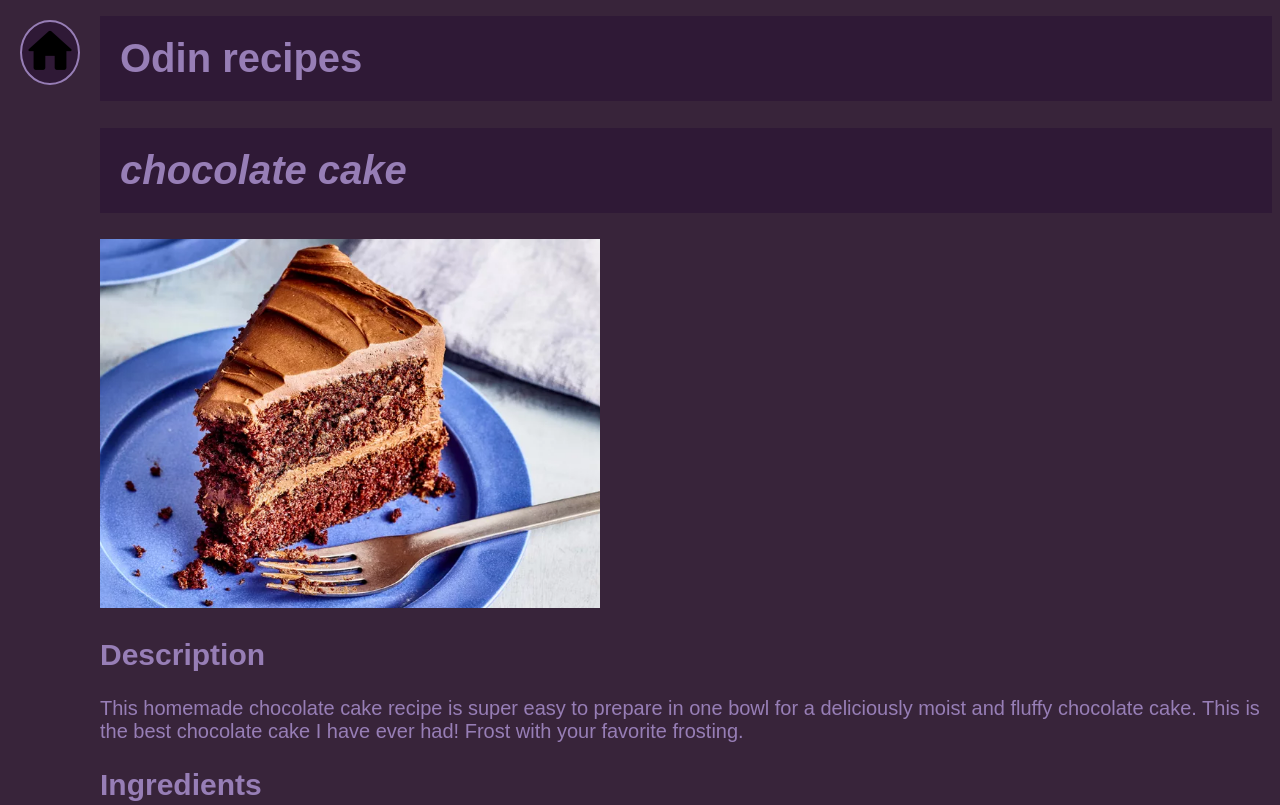
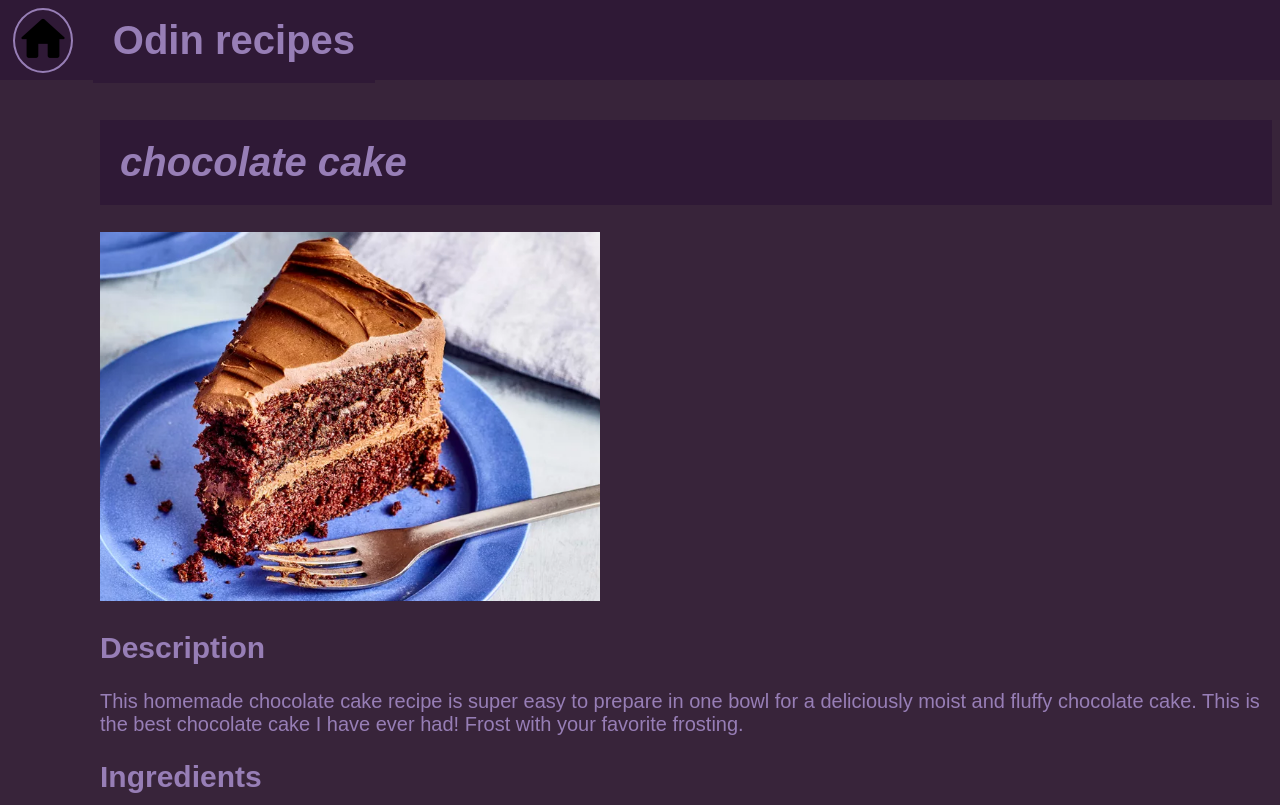
Before and after one commit to TabasKo0/recipes-site, a plain HTML site: page choco.html in a window 1280 px wide. Shown: the top 805 px of the page. Drawn offline with Linux system fonts and the light colour scheme.

Commit message:
put the home icon and the heading into one flex contaienr

```diff
--- a/choco.html
+++ b/choco.html
@@ -5,10 +5,12 @@
     <link rel="stylesheet" href="styles.css">
 </head>
 <body>
-    <div class="pic"><a href="index.html"><img src = "home.png" style="height:auto;width:50px;"></a></div>
-    <div class="flp"><h1>Odin recipes</h1></div>
+    <div class="con">
+        <div class="pic"><a href="index.html"><img src = "imgs/home.png" style="height:auto;width:50px;"></a></div>
+        <h1>Odin recipes</h1>
+    </div>
     <h1><strong><em>chocolate cake</em></strong></h1>
-    <img src="choco.jpg" height = 369 width = 500 alt="imagine chocolate cake">
+    <img src="imgs/choco.jpg" height = 369 width = 500 alt="imagine chocolate cake">
     <h2>Description</h2>
     <p>This homemade chocolate cake recipe is super easy to prepare in one bowl for a deliciously moist and fluffy chocolate cake. This is the best chocolate cake I have ever had! Frost with your favorite frosting.</p>
 
--- a/styles.css
+++ b/styles.css
@@ -4,6 +4,7 @@ body {
     font-size : 20px;
     color: #977eb6;
     margin-left : 100px;
+    margin-top: 120px;
 }
 
 h1 {
@@ -28,23 +29,34 @@ a:hover{
 ul {
     padding: 10;
     color: #977eb6;
+    margin-left: -50px;
 }
 .pic {
-    background-color: #2f1936;
+
     width: 50px;
     height: auto;
     border-radius: 50%;
     border: 2px solid #977eb6;
-    margin-left : -80px;
-    margin-top: 20px;
     padding: 3px;
 }
 li {
     margin-bottom:10px;
 }
-.flp{
-    margin-top: -96px;
+
+.flm {
+    margin-top: -100px;
+    margin-left: -50px;
 }
-.flm {
-    margin-top: -11px;
+.con {
+    display: flex;
+    flex-direction: row;
+    gap: 20px;
+    align-items: center;
+    background-color: #2f1936;
+    margin-left : -100px;
+    padding-left: 1%;
+    position : fixed;
+    margin-top:-120px;
+    width:100%;
+    height:10%;
 }
```
Also changed, not shown: bolognese.html (+5 -3 lines), crispy-chicken.html (+5 -3 lines), index.html (+1 -1 lines), imgs/BOLGNA.JPG (renamed from BOLGNA.JPG), imgs/chik img.jpg (renamed from chik img.jpg), imgs/choco.jpg (renamed from choco.jpg), imgs/hed.jpg (added), imgs/home.png (renamed from home.png).
